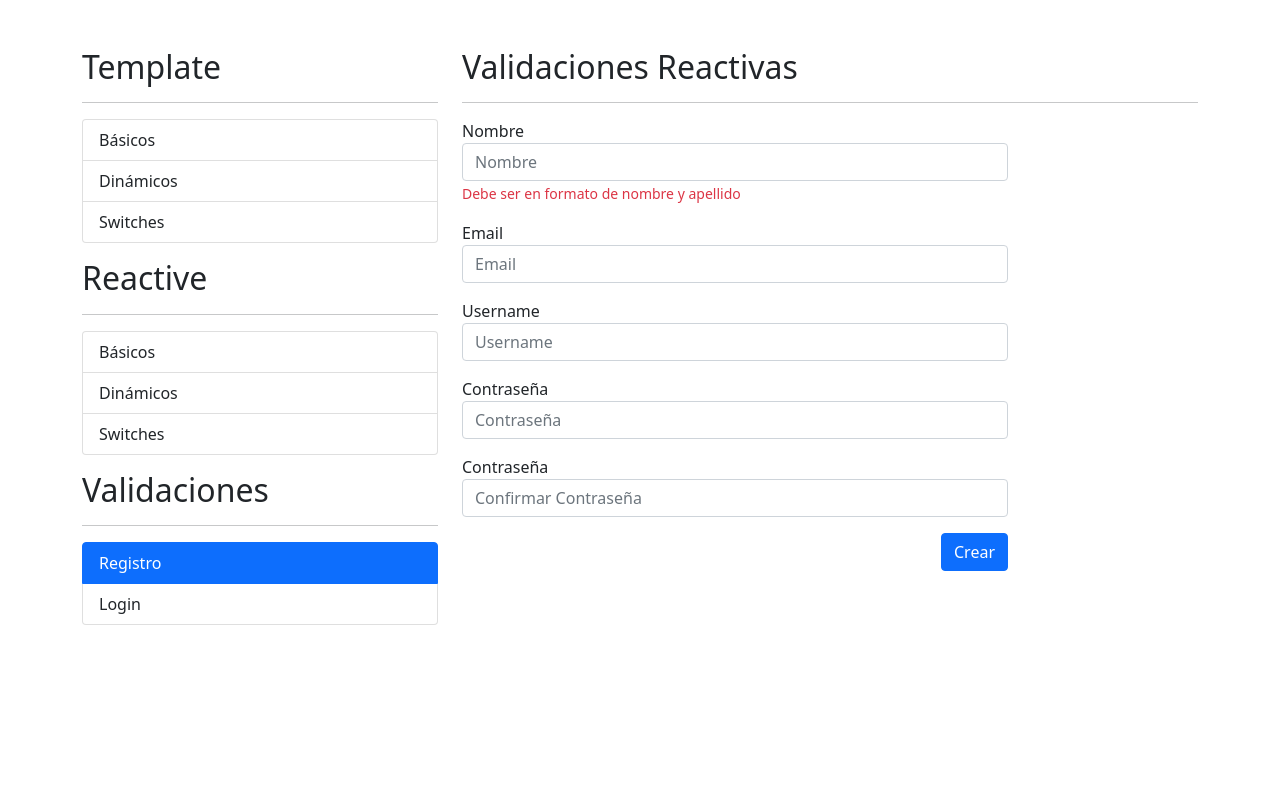
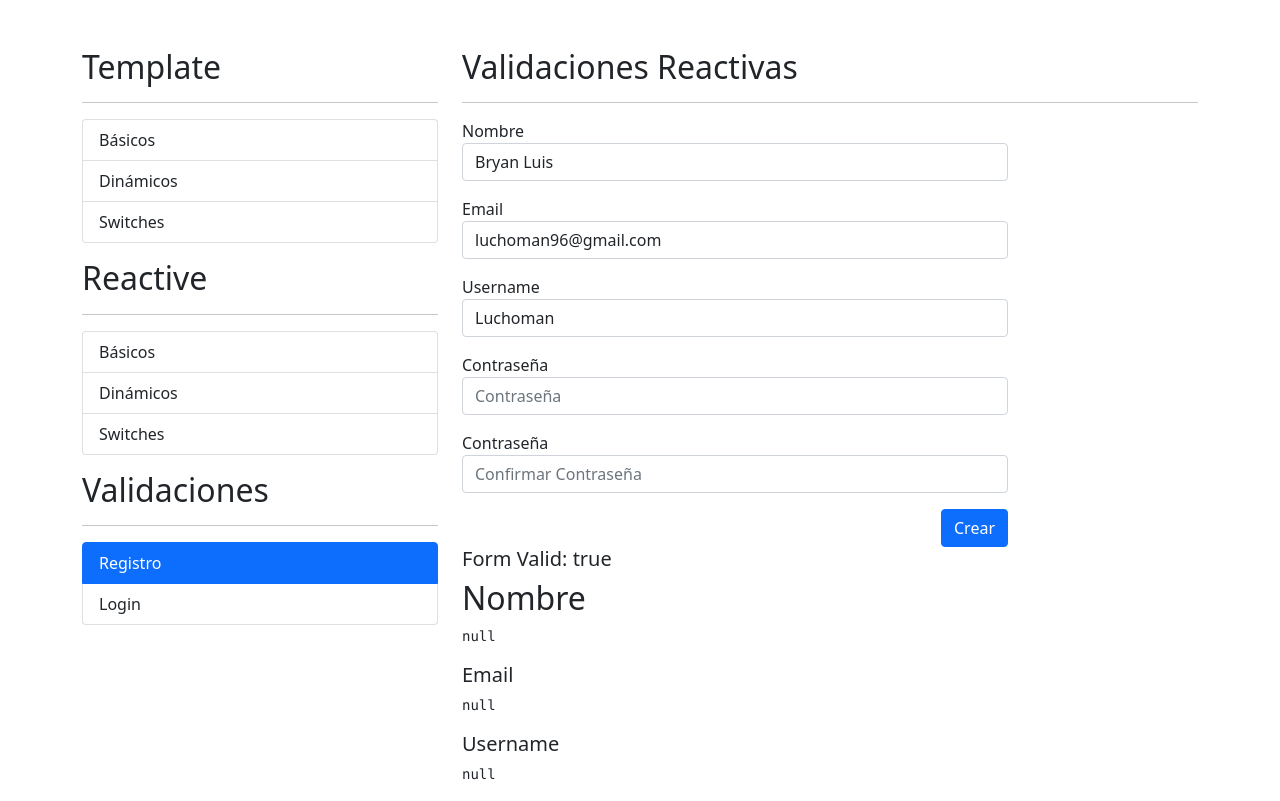
Before and after one commit to ElLuchoMan/FormulariosApp, an Angular app: page /auth/registro in a window 1280 px wide. Built offline with nearby package versions, Linux system fonts and the light colour scheme.

Commit message:
Agregado servicio de validaciones

```diff
--- a/src/app/auth/auth.module.ts
+++ b/src/app/auth/auth.module.ts
@@ -4,6 +4,7 @@ import { CommonModule } from '@angular/common';
 import { AuthRoutingModule } from './auth-routing.module';
 import { RegistroComponent } from './pages/registro/registro.component';
 import { LoginComponent } from './pages/login/login.component';
+import { ReactiveFormsModule } from '@angular/forms';
 
 @NgModule({
   declarations: [
@@ -12,7 +13,8 @@ import { LoginComponent } from './pages/login/login.component';
   ],
   imports: [
     CommonModule,
-    AuthRoutingModule
+    AuthRoutingModule,
+    ReactiveFormsModule,
   ]
 })
 export class AuthModule { }
--- a/src/app/auth/pages/registro/registro.component.html
+++ b/src/app/auth/pages/registro/registro.component.html
@@ -3,24 +3,29 @@
 
 <div class="row">
     <div class="col">
-        <form autocomplete="off">
+        <form (ngSubmit)="submitFormulario()" autocomplete="off" [formGroup]="miFormulario">
             <div class="row mb-3">
                 <div class="col-sm-9">
                     <label class="col-sm-3 co-form-label">Nombre</label>
-                    <input type="text" class="form-control" placeholder="Nombre">
-                    <span class="form-text text-danger"> Debe ser en formato de nombre y apellido</span>
+                    <input type="text" class="form-control" formControlName="nombre" placeholder="Nombre">
+                    <span *ngIf="campoNoValido('nombre')" class="form-text text-danger"> Debe ser en formato de nombre y
+                        apellido</span>
                 </div>
             </div>
             <div class="row mb-3">
                 <div class="col-sm-9">
                     <label class="col-sm-3 co-form-label">Email</label>
-                    <input type="email" class="form-control" placeholder="Email">
+                    <input type="email" class="form-control" formControlName="email" autocomplete="off"
+                        placeholder="Email">
+                    <span *ngIf="campoNoValido('email')" class="form-text text-danger"> Correo es obligatorio</span>
                 </div>
             </div>
             <div class="row mb-3">
                 <div class="col-sm-9">
                     <label class="col-sm-3 co-form-label">Username</label>
-                    <input type="text" class="form-control" placeholder="Username">
+                    <input type="text" class="form-control" formControlName="username" placeholder="Username">
+                    <span *ngIf="campoNoValido('username')" class="form-text text-danger"> El username no puede ser
+                        Papo </span>
                 </div>
             </div>
             <div class="row mb-3">
@@ -37,9 +42,16 @@
             </div>
             <div class="row">
                 <div class="col-sm-9">
-                    <button class="btn btn-primary float-end">Crear</button>
+                    <button type="submit" class="btn btn-primary float-end">Crear</button>
                 </div>
             </div>
         </form>
     </div>
 </div>
+<h5> Form Valid: {{miFormulario.valid}}</h5>
+<h2>Nombre</h2>
+<pre>{{miFormulario.controls.nombre.errors|json}}</pre>
+<h5>Email</h5>
+<pre>{{miFormulario.controls.email.errors|json}}</pre>
+<h5>Username</h5>
+<pre>{{miFormulario.controls.username.errors|json}}</pre>
--- a/src/app/auth/pages/registro/registro.component.ts
+++ b/src/app/auth/pages/registro/registro.component.ts
@@ -1,4 +1,7 @@
 import { Component, OnInit } from '@angular/core';
+import { FormBuilder, FormGroup, Validators, FormControl } from '@angular/forms';
+import { emailPattern, nombreApellidoPattern, noPuedeSerLuchoman } from 'src/app/shared/validator/validaciones';
+import { ValidatorService } from '../../../shared/validator/validator.service';
 
 @Component({
   selector: 'app-registro',
@@ -7,10 +10,23 @@ import { Component, OnInit } from '@angular/core';
   ]
 })
 export class RegistroComponent implements OnInit {
-
-  constructor() { }
-
+  miFormulario: FormGroup = this.fb.group({
+    nombre: ['', [Validators.required, Validators.pattern(this.validatorService.nombreApellidoPattern)]],
+    email: ['', [Validators.required, Validators.pattern(this.validatorService.emailPattern)]],
+    username: ['', [Validators.required, this.validatorService.noPuedeSerLuchoman]],
+  })
+  constructor(private fb: FormBuilder, private validatorService: ValidatorService) { }
   ngOnInit(): void {
+    this.miFormulario.reset({
+      nombre: 'Bryan Luis',
+      email: 'luchoman96@gmail.com',
+      username: 'Luchoman'
+    });
   }
-
+  campoNoValido(campo: string) {
+    return this.miFormulario.get(campo)?.invalid && this.miFormulario.get(campo)?.touched;
+  }
+  submitFormulario() {
+    this.miFormulario.markAllAsTouched();
+  }
 }
--- /dev/null
+++ b/src/app/shared/validator/validaciones.ts
@@ -0,0 +1,15 @@
+import { FormControl } from "@angular/forms";
+
+export const nombreApellidoPattern: string = '([a-zA-Z]+) ([a-zA-Z]+)'
+export const emailPattern: string = "^[a-z0-9._%+-]+@[a-z0-9.-]+\\.[a-z]{2,4}$";
+
+
+export const noPuedeSerLuchoman = (control: FormControl) => {
+    const valor: string = control.value?.trim().toLowerCase();
+    if (valor === 'papo') {
+        return {
+            noLuchoman: true
+        }
+    }
+    return null;
+}
--- /dev/null
+++ b/src/app/shared/validator/validator.service.ts
@@ -0,0 +1,22 @@
+import { Injectable } from '@angular/core';
+import { FormControl, ValidationErrors } from '@angular/forms';
+
+@Injectable({
+  providedIn: 'root'
+})
+export class ValidatorService {
+
+  public nombreApellidoPattern: string = '([a-zA-Z]+) ([a-zA-Z]+)'
+  public emailPattern: string = "^[a-z0-9._%+-]+@[a-z0-9.-]+\\.[a-z]{2,4}$";
+  constructor() { }
+  noPuedeSerLuchoman(control: FormControl): ValidationErrors | null {
+    const valor: string = control.value?.trim().toLowerCase();
+    if (valor === 'papo') {
+      return {
+        noLuchoman: true
+      }
+    }
+    return null
+  }
+
+}
```
